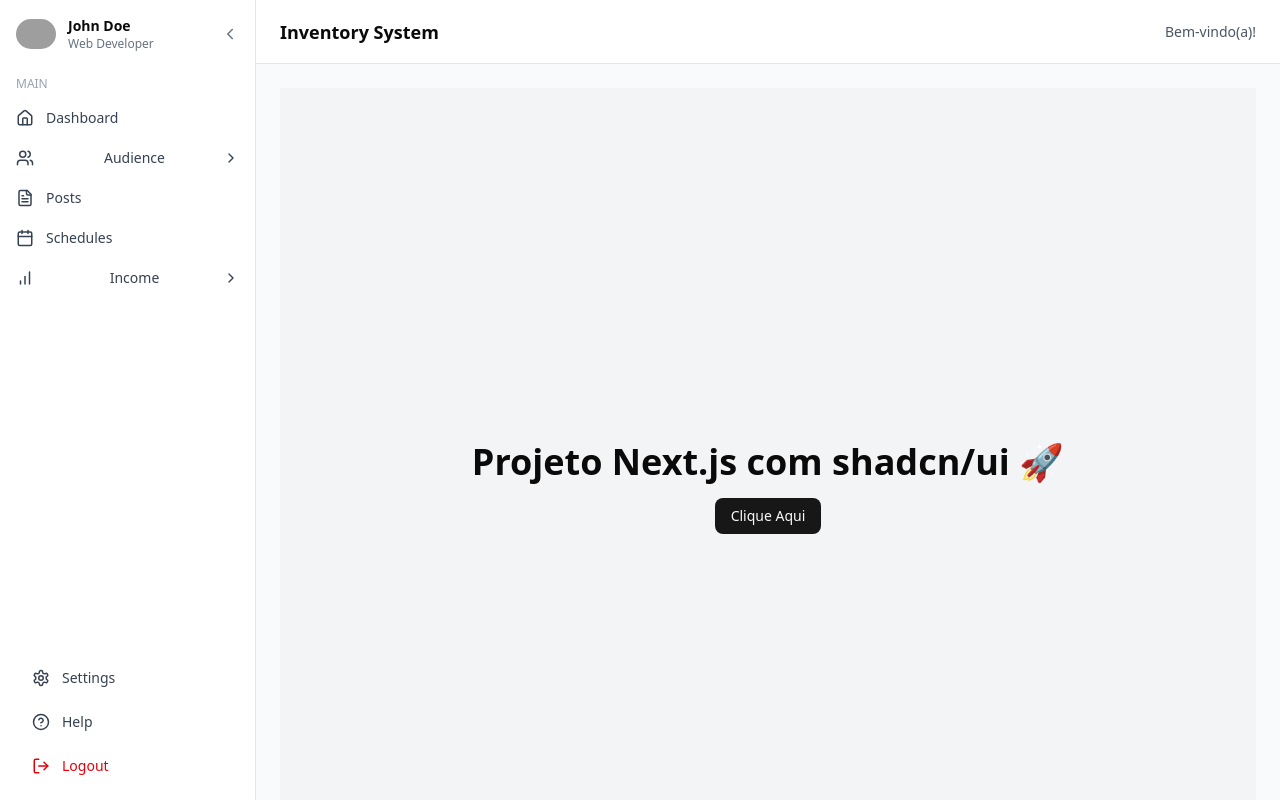
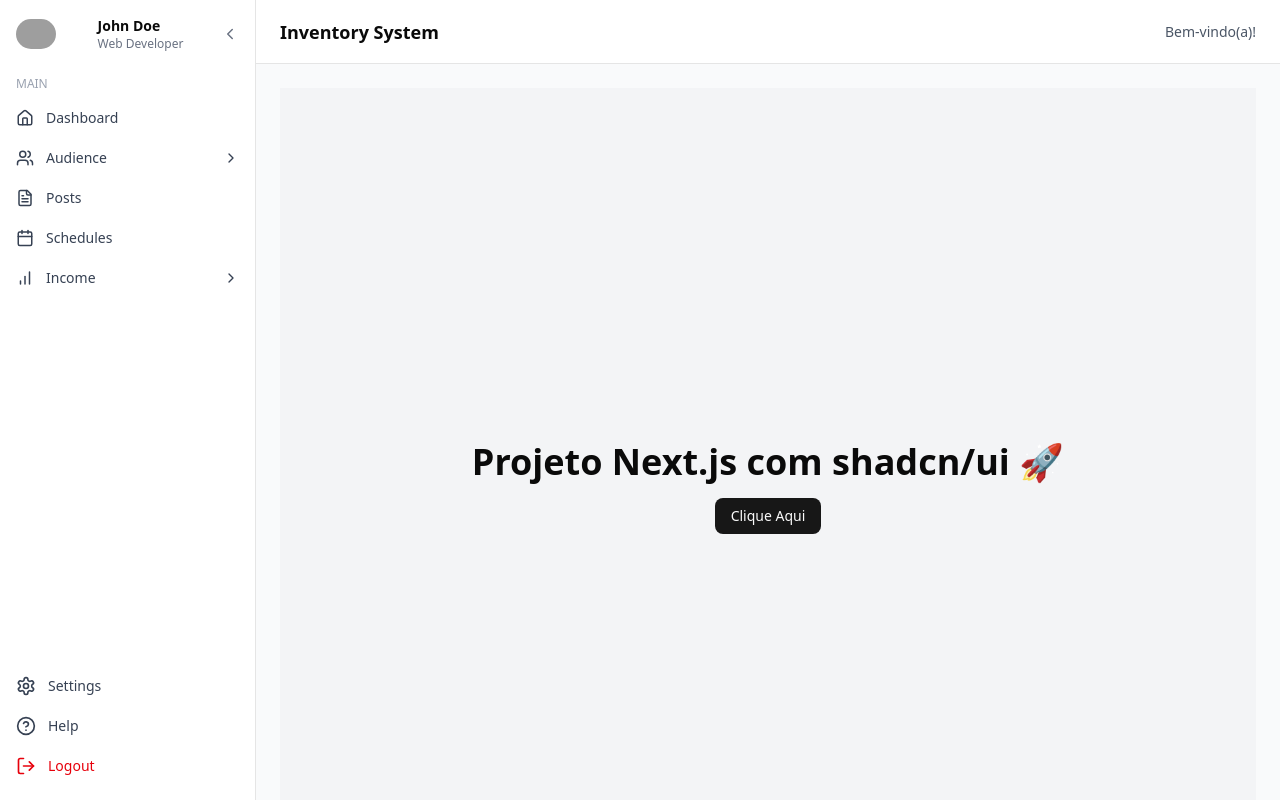
Before and after one commit to luscasHenrique/inventory-stock, a Next.js app: page / in a window 1280 px wide. Built offline with nearby package versions, Linux system fonts and the light colour scheme; grey boxes are pictures that could not be loaded.

Commit message:
🎨 navmenu-ok

```diff
--- a/package.json
+++ b/package.json
@@ -10,6 +10,7 @@
   },
   "dependencies": {
     "@radix-ui/react-slot": "^1.2.0",
+    "@radix-ui/react-tooltip": "^1.2.4",
     "class-variance-authority": "^0.7.1",
     "clsx": "^2.1.1",
     "framer-motion": "^12.9.1",
--- a/src/components/layout/NavMenu.tsx
+++ b/src/components/layout/NavMenu.tsx
@@ -1,6 +1,6 @@
 'use client';
 
-import { useState } from 'react';
+import { useEffect, useState } from 'react';
 import { usePathname } from 'next/navigation';
 import { motion, AnimatePresence } from 'framer-motion';
 import {
@@ -14,16 +14,37 @@ import {
   LogOut,
   ChevronDown,
   ChevronRight,
-  ChevronLeft, // ✅ Adicionado!
+  ChevronLeft,
 } from 'lucide-react';
 import Image from 'next/image';
 import Link from 'next/link';
 import clsx from 'clsx';
+import * as Tooltip from '@radix-ui/react-tooltip';
 
 export function NavMenu() {
   const pathname = usePathname();
   const [isCollapsed, setIsCollapsed] = useState(false);
   const [openSubmenu, setOpenSubmenu] = useState<string | null>(null);
+  const [isMounted, setIsMounted] = useState(false);
+
+  useEffect(() => {
+    setIsMounted(true);
+  }, []);
+
+  useEffect(() => {
+    if (isMounted) {
+      const savedState = localStorage.getItem('navMenuCollapsed');
+      if (savedState !== null) {
+        setIsCollapsed(savedState === 'true');
+      }
+    }
+  }, [isMounted]);
+
+  useEffect(() => {
+    if (isMounted) {
+      localStorage.setItem('navMenuCollapsed', String(isCollapsed));
+    }
+  }, [isCollapsed, isMounted]);
 
   const toggleSubmenu = (label: string) =>
     setOpenSubmenu((prev) => (prev === label ? null : label));
@@ -52,48 +73,61 @@ export function NavMenu() {
     },
   ];
 
+  if (!isMounted) {
+    return null;
+  }
+
   return (
     <aside
-      className={`h-full bg-white border-r transition-all duration-300 ${
+      className={`h-full bg-white border-r transition-[width] duration-300 ease-in-out ${
         isCollapsed ? 'w-16' : 'w-64'
       } flex flex-col`}
     >
-      {/* Perfil + Botão de Collapse/Expandir */}
       <div
-        className={`flex items-center ${
-          isCollapsed ? 'justify-center' : 'justify-between'
-        } p-4`}
+        className={`flex items-center ${isCollapsed ? 'justify-center' : 'justify-between'} p-4`}
       >
-        <div className="flex items-center gap-3">
+        <Tooltip.Provider>
+          <Tooltip.Root>
+            <Tooltip.Trigger asChild>
               <Image
                 src="/avatar-placeholder.png"
                 alt="Avatar"
                 width={40}
                 height={40}
-            className="rounded-full"
+                className="rounded-full cursor-pointer"
               />
+            </Tooltip.Trigger>
+            {isCollapsed && (
+              <Tooltip.Portal>
+                <Tooltip.Content
+                  side="right"
+                  className="bg-black text-white px-3 py-1 rounded text-sm"
+                >
+                  John Doe - Web Developer
+                </Tooltip.Content>
+              </Tooltip.Portal>
+            )}
+          </Tooltip.Root>
+        </Tooltip.Provider>
         {!isCollapsed && (
-            <div>
+          <div className="ml-3">
             <p className="text-sm font-semibold">John Doe</p>
             <p className="text-xs text-gray-500">Web Developer</p>
           </div>
         )}
-        </div>
-        {/* Sempre exibe o botão, mesmo colapsado */}
         <button
           onClick={() => setIsCollapsed(!isCollapsed)}
           className={`text-gray-500 ${isCollapsed ? 'ml-0' : 'ml-2'}`}
+          aria-label={isCollapsed ? 'Expandir menu' : 'Colapsar menu'}
+          aria-expanded={!isCollapsed}
         >
           {isCollapsed ? <ChevronRight size={18} /> : <ChevronLeft size={18} />}
         </button>
       </div>
 
-      {/* Menu principal */}
       <div className="flex-1 space-y-1">
         <p
-          className={`px-4 pt-2 pb-1 text-xs text-gray-400 ${
-            isCollapsed ? 'hidden' : ''
-          }`}
+          className={`px-4 pt-2 pb-1 text-xs text-gray-400 ${isCollapsed ? 'hidden' : ''}`}
         >
           MAIN
         </p>
@@ -118,17 +152,11 @@ export function NavMenu() {
                   { 'bg-gray-100 font-semibold': isActive },
                 )}
               >
-                <Icon size={18} className="mr-3 shrink-0" />
+                <Icon size={18} className="shrink-0" />
                 {!isCollapsed && (
-                  <>
-                    {href ? (
-                      <Link href={href} className="flex-1 text-left">
-                        {label}
-                      </Link>
-                    ) : (
-                      <span className="flex-1">{label}</span>
+                  <span className="ml-3 flex-1 text-left">{label}</span>
                 )}
-                    {submenu && (
+                {submenu && !isCollapsed && (
                   <span className="ml-auto">
                     {openSubmenu === label ? (
                       <ChevronDown size={16} />
@@ -137,11 +165,8 @@ export function NavMenu() {
                     )}
                   </span>
                 )}
-                  </>
-                )}
               </button>
 
-              {/* Popover submenu colapsado */}
               {isCollapsed && submenu && openSubmenu === label && (
                 <div
                   onMouseEnter={() => setOpenSubmenu(label)}
@@ -163,7 +188,6 @@ export function NavMenu() {
                 </div>
               )}
 
-              {/* Dropdown submenu expandido com animação */}
               <AnimatePresence>
                 {!isCollapsed && submenu && openSubmenu === label && (
                   <motion.div
@@ -192,19 +216,34 @@ export function NavMenu() {
         })}
       </div>
 
-      {/* Footer */}
-      <div className="p-4 mt-auto space-y-2">
+      {/* FOOTER FIXO NO BOTTOM */}
+      <div className="mt-auto space-y-1 py-4">
         <button className="flex items-center w-full px-4 py-2 text-sm text-gray-700 hover:bg-gray-100">
-          <Settings className="mr-3" size={18} />
-          {!isCollapsed && 'Settings'}
+          <Settings
+            className={clsx('size-5 shrink-0', {
+              'mx-auto': isCollapsed,
+              'mr-3': !isCollapsed,
+            })}
+          />
+          {!isCollapsed && <span>Settings</span>}
         </button>
         <button className="flex items-center w-full px-4 py-2 text-sm text-gray-700 hover:bg-gray-100">
-          <HelpCircle className="mr-3" size={18} />
-          {!isCollapsed && 'Help'}
+          <HelpCircle
+            className={clsx('size-5 shrink-0', {
+              'mx-auto': isCollapsed,
+              'mr-3': !isCollapsed,
+            })}
+          />
+          {!isCollapsed && <span>Help</span>}
         </button>
         <button className="flex items-center w-full px-4 py-2 text-sm text-red-600 hover:bg-red-50">
-          <LogOut className="mr-3" size={18} />
-          {!isCollapsed && 'Logout'}
+          <LogOut
+            className={clsx('size-5 shrink-0', {
+              'mx-auto': isCollapsed,
+              'mr-3': !isCollapsed,
+            })}
+          />
+          {!isCollapsed && <span>Logout</span>}
         </button>
       </div>
     </aside>
```
Also changed, not shown: 1 other file (tests, documents, lock files or other folders). Lines whose indentation alone changed are shown as unchanged.
